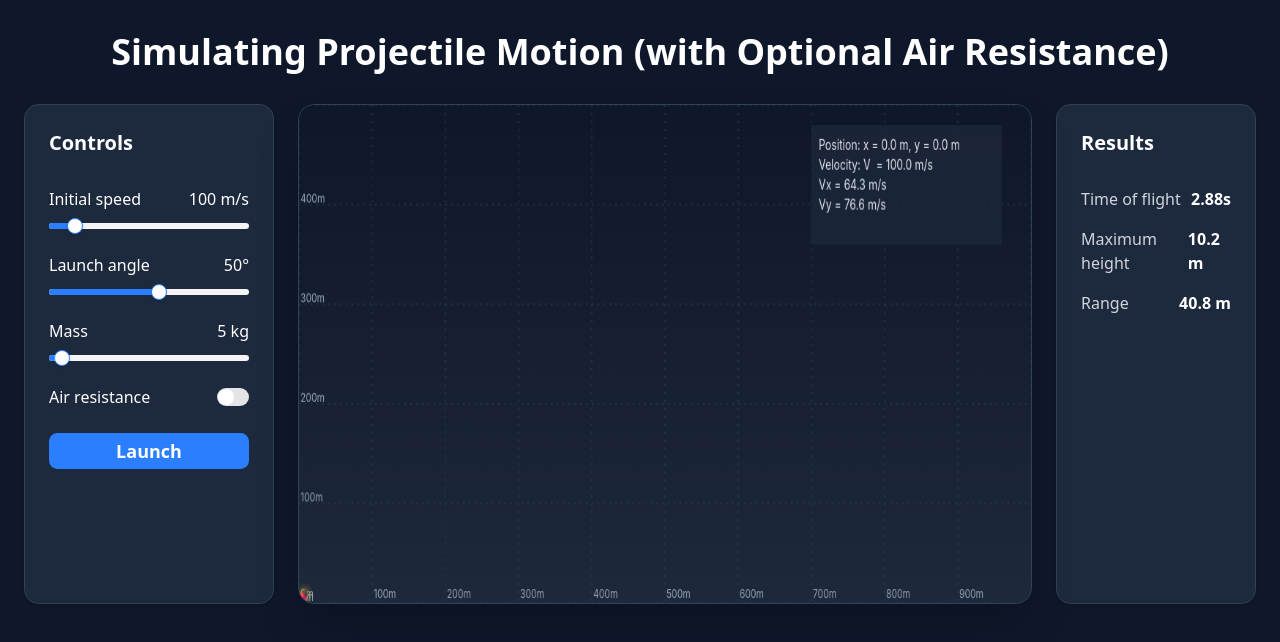
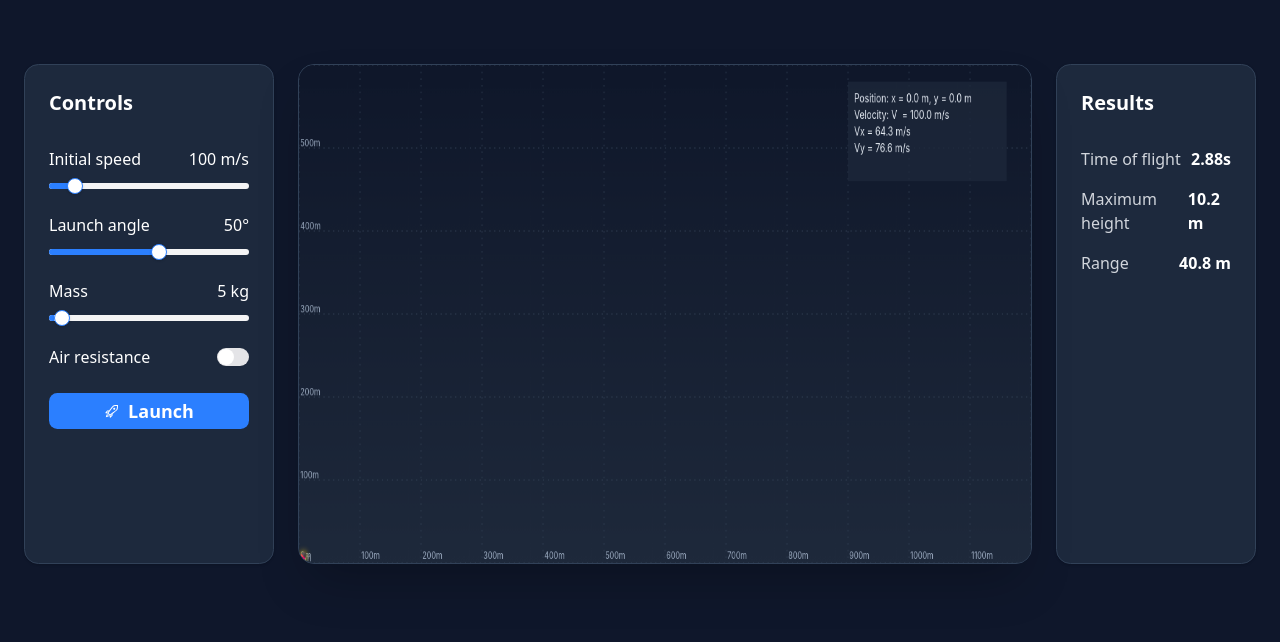
Before and after one commit to gfor-gour/Projectile-Simulation, a Next.js app: page / in a window 1280 px wide. Shown: the top 642 px of the page. Built offline with nearby package versions, Linux system fonts and the light colour scheme.

Commit message:
canvas resoulation improved

```diff
--- a/package.json
+++ b/package.json
@@ -19,6 +19,7 @@
     "next": "15.3.5",
     "react": "^19.0.0",
     "react-dom": "^19.0.0",
+    "react-icons": "^5.5.0",
     "tailwind-merge": "^3.3.1"
   },
   "devDependencies": {
--- a/src/app/page.tsx
+++ b/src/app/page.tsx
@@ -7,6 +7,8 @@ import { Button } from "@/components/ui/button"
 import { Slider } from "@/components/ui/slider"
 import { Switch } from "@/components/ui/switch"
 import { Card, CardContent, CardHeader, CardTitle } from "@/components/ui/card"
+import { LiaRocketSolid } from "react-icons/lia";
+import { TbRocketOff } from "react-icons/tb";
 
 export default function HomePage() {
   const { simulationState, startSimulation, stopSimulation, updateParams, params } = useSimulation()
@@ -69,7 +71,7 @@ export default function HomePage() {
     <div className="min-h-screen bg-slate-900 text-white">
       {/* Header */}
       <div className="text-center py-8">
-        <h1 className="text-4xl font-bold text-white">Simulating Projectile Motion (with Optional Air Resistance)</h1>
+        {/* <h1 className="text-4xl font-bold text-white">Simulating Projectile Motion (with Optional Air Resistance)</h1> */}
       </div>
 
       {/* Main Content */}
@@ -202,6 +204,8 @@ export default function HomePage() {
               onClick={startState ? handleStop : handleLaunch}
               className="w-full bg-primary text-white font-semibold py-3 text-lg"
             >
+
+               {startState ? <TbRocketOff/> : <LiaRocketSolid/> }
               {startState ? "Stop" : "Launch"}
             </Button>
           </CardContent>
--- a/src/components/simulation/Canvas.tsx
+++ b/src/components/simulation/Canvas.tsx
@@ -13,8 +13,8 @@ export default function Canvas({ projectileParams, simulationState, missileImage
     const dynamicCanvasRef = useRef<HTMLCanvasElement>(null)
     const imageRef = useRef<HTMLImageElement | null>(null)
 
-    const width = 1000
-    const height = 500
+    const width = 1200
+    const height = 600
     const missileSize = 35
 
     // Load missile image
@@ -151,7 +151,7 @@ export default function Canvas({ projectileParams, simulationState, missileImage
                     ctx.strokeStyle = 'priamry'
                     ctx.lineWidth = 2
                     ctx.beginPath()
-                    ctx.moveTo(x+15, height - maxPoint.y)
+                    ctx.moveTo(x+20, height - maxPoint.y)
                     ctx.lineTo(width, height - maxPoint.y)
                     ctx.stroke()
                     ctx.setLineDash([])
@@ -172,7 +172,7 @@ export default function Canvas({ projectileParams, simulationState, missileImage
 
             // HUD panel
             const v = Math.sqrt(vx ** 2 + vy ** 2)
-            const panelX = 700
+            const panelX = 900
             const panelY = 20
 
             ctx.save()
```
Also changed, not shown: 1 other file (tests, documents, lock files or other folders).
